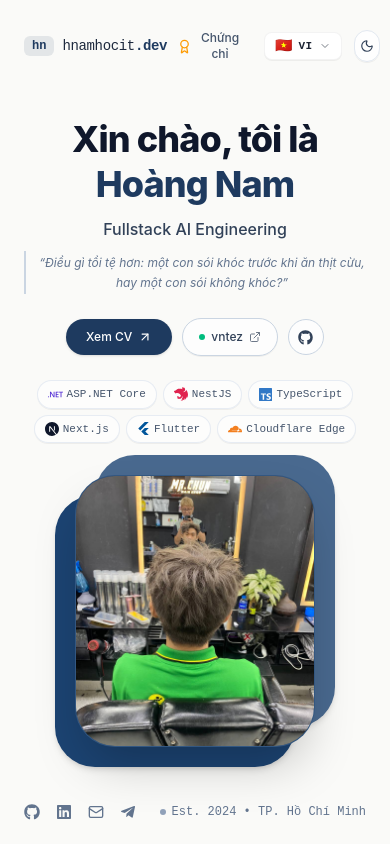
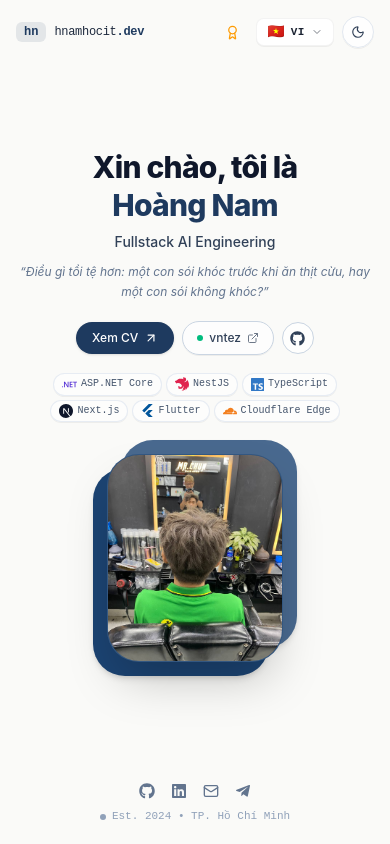
Before and after one commit to hnamhocit/portfolio, an Astro site: page / in a window 390 px wide. Built offline with nearby package versions, Linux system fonts and the light colour scheme; Astro itself is replaced by a stand-in of ours.

Commit message:
fix(mobile): optimize mobile responsive layout, prevent name wrapping, scale down card, fix quote border and footer stacking

```diff
--- a/src/components/Portfolio.tsx
+++ b/src/components/Portfolio.tsx
@@ -72,10 +72,10 @@ export default function Portfolio() {
   ];
 
   return (
-    <div className="h-screen w-full flex flex-col justify-between px-6 sm:px-12 lg:px-16 xl:px-24 py-6 sm:py-8 box-border overflow-hidden bg-[var(--bg)] transition-colors select-none">
+    <div className="min-h-screen sm:h-screen min-h-[100dvh] sm:h-[100dvh] w-full flex flex-col justify-between px-4 sm:px-12 lg:px-16 xl:px-24 py-4 sm:py-8 box-border overflow-y-auto sm:overflow-hidden bg-[var(--bg)] transition-colors select-none">
 
       {/* ============================================================ */}
-      {/* HEADER: Gọn gàng, tối giản (Kyky.dev style) */}
+      {/* HEADER: Gọn gàng, tối giản (Responsive Kyky.dev style) */}
       {/* ============================================================ */}
       <header className="w-full max-w-4xl lg:max-w-5xl mx-auto flex items-center justify-between z-10 shrink-0">
 
@@ -84,21 +84,22 @@ export default function Portfolio() {
           <span className="font-mono text-xs font-semibold px-2 py-0.5 rounded-md bg-[#1E3A5F]/10 text-[#1E3A5F] dark:bg-sky-500/15 dark:text-sky-300">
             hn
           </span>
-          <span className="font-mono text-sm tracking-tight text-slate-800 dark:text-slate-200 font-medium">
+          <span className="font-mono text-xs sm:text-sm tracking-tight text-slate-800 dark:text-slate-200 font-medium">
             hnamhocit<span className="text-[#1E3A5F] dark:text-sky-400 font-bold">.dev</span>
           </span>
         </a>
 
         {/* Right Navigation & Tools */}
-        <div className="flex items-center gap-3">
+        <div className="flex items-center gap-2 sm:gap-3">
 
-          {/* Credentials Modal Trigger */}
+          {/* Credentials Modal Trigger (Icon on mobile, icon+text on sm+) */}
           <button
             onClick={() => setShowCredentials(true)}
-            className="text-xs sm:text-sm font-medium text-slate-600 dark:text-slate-300 hover:text-slate-900 dark:hover:text-white px-2.5 py-1.5 rounded-lg transition-colors cursor-pointer inline-flex items-center gap-1.5"
+            className="text-xs sm:text-sm font-medium text-slate-600 dark:text-slate-300 hover:text-slate-900 dark:hover:text-white px-2 sm:px-2.5 py-1.5 rounded-lg transition-colors cursor-pointer inline-flex items-center gap-1.5"
+            title={t.nav.credentials}
           >
             <Award size={15} className="text-amber-500 shrink-0" />
-            <span>{t.nav.credentials}</span>
+            <span className="hidden sm:inline">{t.nav.credentials}</span>
           </button>
 
           {/* Language Selector */}
@@ -120,37 +121,38 @@ export default function Portfolio() {
       {/* ============================================================ */}
       {/* CENTER HERO: Co gọn vào giữa, sát nhau, nhiều khoảng thở */}
       {/* ============================================================ */}
-      <main className="w-full my-auto py-2 sm:py-4 flex items-center justify-center">
+      <main className="w-full my-auto py-3 sm:py-6 flex items-center justify-center">
         <div className="w-full max-w-4xl lg:max-w-5xl mx-auto">
-          <div className="grid grid-cols-1 md:grid-cols-12 gap-8 lg:gap-12 items-center">
+          <div className="grid grid-cols-1 md:grid-cols-12 gap-6 sm:gap-8 lg:gap-12 items-center">
 
             {/* Left Column: Greeting, Role, Direct CTAs & Tech Chips */}
-            <div className="md:col-span-7 space-y-5 text-center md:text-left">
+            <div className="md:col-span-7 space-y-4 sm:space-y-5 text-center md:text-left">
 
-              {/* Main Greeting */}
-              <div className="space-y-2.5">
-                <h1 className="font-display font-extrabold text-4xl sm:text-5xl lg:text-[3.25rem] text-slate-900 dark:text-slate-100 tracking-tight leading-tight">
-                  {t.hero.greeting} <span className="text-[#1E3A5F] dark:text-sky-300">{t.hero.name}</span>
+              {/* Main Greeting (No awkward word-breaking of name) */}
+              <div className="space-y-2">
+                <h1 className="font-display font-extrabold text-3xl sm:text-4xl lg:text-[3.25rem] text-slate-900 dark:text-slate-100 tracking-tight leading-tight">
+                  <span>{t.hero.greeting}</span>{' '}
+                  <span className="inline-block text-[#1E3A5F] dark:text-sky-300">{t.hero.name}</span>
                 </h1>
 
-                <p className="text-base sm:text-lg font-medium text-slate-700 dark:text-slate-300">
+                <p className="text-sm sm:text-base md:text-lg font-medium text-slate-700 dark:text-slate-300">
                   {t.hero.role}
                 </p>
 
-                <p className="text-xs sm:text-sm text-slate-500 dark:text-slate-400 italic max-w-md leading-relaxed border-l-2 border-slate-300 dark:border-slate-700 pl-3 py-0.5">
+                <p className="text-xs sm:text-sm text-slate-500 dark:text-slate-400 italic max-w-md mx-auto md:mx-0 leading-relaxed md:border-l-2 md:border-slate-300 md:dark:border-slate-700 md:pl-3 py-0.5">
                   &ldquo;{t.hero.tagline}&rdquo;
                 </p>
               </div>
 
               {/* Direct Action Buttons: Resume, vntez, GitHub */}
-              <div className="flex flex-wrap items-center justify-center md:justify-start gap-2.5 pt-1">
+              <div className="flex flex-wrap items-center justify-center md:justify-start gap-2 sm:gap-2.5 pt-0.5">
 
                 {/* 1. Primary: My Resume PDF */}
                 <a
                   href="/resume.pdf"
                   target="_blank"
                   rel="noopener noreferrer"
-                  className="px-5 py-2.5 rounded-full bg-[#1E3A5F] hover:bg-[#152843] dark:bg-[#25466F] dark:hover:bg-[#1B3558] text-white text-xs sm:text-sm font-medium inline-flex items-center gap-1.5 shadow-sm transition-all hover:scale-[1.02] cursor-pointer"
+                  className="px-4 sm:px-5 py-2 sm:py-2.5 rounded-full bg-[#1E3A5F] hover:bg-[#152843] dark:bg-[#25466F] dark:hover:bg-[#1B3558] text-white text-xs sm:text-sm font-medium inline-flex items-center gap-1.5 shadow-sm transition-all hover:scale-[1.02] cursor-pointer"
                 >
                   <span>{t.hero.ctaResume}</span>
                   <ArrowUpRight size={14} />
@@ -161,7 +163,7 @@ export default function Portfolio() {
                   href="https://vntez.vercel.app"
                   target="_blank"
                   rel="noopener noreferrer"
-                  className="px-4 py-2.5 rounded-full border border-slate-300 dark:border-slate-700 hover:border-slate-400 dark:hover:border-slate-500 bg-white/70 dark:bg-slate-800/70 hover:bg-white dark:hover:bg-slate-800 text-slate-700 dark:text-slate-200 text-xs sm:text-sm font-medium inline-flex items-center gap-1.5 shadow-2xs transition-all hover:scale-[1.02] cursor-pointer"
+                  className="px-3.5 sm:px-4 py-2 sm:py-2.5 rounded-full border border-slate-300 dark:border-slate-700 hover:border-slate-400 dark:hover:border-slate-500 bg-white/70 dark:bg-slate-800/70 hover:bg-white dark:hover:bg-slate-800 text-slate-700 dark:text-slate-200 text-xs sm:text-sm font-medium inline-flex items-center gap-1.5 shadow-2xs transition-all hover:scale-[1.02] cursor-pointer"
                 >
                   <span className="w-1.5 h-1.5 rounded-full bg-emerald-500"></span>
                   <span>{t.hero.ctaVntez}</span>
@@ -173,7 +175,7 @@ export default function Portfolio() {
                   href="https://github.com/hnamhocit"
                   target="_blank"
                   rel="noopener noreferrer"
-                  className="w-9 h-9 rounded-full border border-slate-300 dark:border-slate-700 hover:border-slate-400 dark:hover:border-slate-500 bg-white/70 dark:bg-slate-800/70 hover:bg-white dark:hover:bg-slate-800 text-slate-700 dark:text-slate-200 flex items-center justify-center transition-all hover:scale-[1.05] cursor-pointer"
+                  className="w-8 h-8 sm:w-9 sm:h-9 rounded-full border border-slate-300 dark:border-slate-700 hover:border-slate-400 dark:hover:border-slate-500 bg-white/70 dark:bg-slate-800/70 hover:bg-white dark:hover:bg-slate-800 text-slate-700 dark:text-slate-200 flex items-center justify-center transition-all hover:scale-[1.05] cursor-pointer"
                   title="GitHub Profile"
                 >
                   <FaGithub size={15} />
@@ -181,13 +183,13 @@ export default function Portfolio() {
 
               </div>
 
-              {/* Glanceable Tech Chips (ASP.NET Core, NestJS, TypeScript, Next.js, Flutter, Cloudflare Edge) */}
-              <div className="pt-1">
-                <div className="flex flex-wrap items-center justify-center md:justify-start gap-1.5">
+              {/* Glanceable Tech Chips */}
+              <div className="pt-0.5">
+                <div className="flex flex-wrap items-center justify-center md:justify-start gap-1 sm:gap-1.5">
                   {coreSkills.map((s) => (
                     <span
                       key={s.name}
-                      className="inline-flex items-center gap-1 px-2.5 py-1 rounded-full border border-slate-200/80 dark:border-slate-800 bg-white/60 dark:bg-slate-900/50 text-[11px] font-mono font-medium text-slate-600 dark:text-slate-300 shadow-2xs"
+                      className="inline-flex items-center gap-1 px-2 sm:px-2.5 py-0.5 sm:py-1 rounded-full border border-slate-200/80 dark:border-slate-800 bg-white/60 dark:bg-slate-900/50 text-[10px] sm:text-[11px] font-mono font-medium text-slate-600 dark:text-slate-300 shadow-2xs"
                     >
                       {s.icon}
                       <span>{s.name}</span>
@@ -198,24 +200,24 @@ export default function Portfolio() {
 
             </div>
 
-            {/* Right Column: Layered Card Character Portrait (Exact Kyky.dev Offset Geometry) */}
-            <div className="md:col-span-5 flex justify-center md:justify-center">
-              <div className="relative w-60 h-68 sm:w-68 sm:h-76 md:w-76 md:h-84 select-none group transition-transform duration-500 hover:scale-[1.02]">
+            {/* Right Column: Layered Card Character Portrait (Balanced mobile & desktop scale) */}
+            <div className="md:col-span-5 flex justify-center md:justify-center py-2 sm:py-0">
+              <div className="relative w-44 h-52 sm:w-56 sm:h-64 md:w-68 md:h-80 select-none group transition-transform duration-500 hover:scale-[1.02]">
 
                 {/* Layer 1: Bottom-Left Dark Navy Card (#1c4473) */}
                 <div
-                  className="absolute inset-0 rounded-[2.5rem] bg-[#1c4473] dark:bg-[#122b4a] -translate-x-5 translate-y-5 sm:-translate-x-7 sm:translate-y-7 transition-transform duration-500 ease-out group-hover:-translate-x-7 group-hover:translate-y-7 sm:group-hover:-translate-x-9 sm:group-hover:translate-y-9 shadow-md"
+                  className="absolute inset-0 rounded-[2rem] sm:rounded-[2.5rem] bg-[#1c4473] dark:bg-[#122b4a] -translate-x-3.5 translate-y-3.5 sm:-translate-x-6 sm:translate-y-6 transition-transform duration-500 ease-out group-hover:-translate-x-5 group-hover:translate-y-5 sm:group-hover:-translate-x-8 sm:group-hover:translate-y-8 shadow-md"
                   aria-hidden="true"
                 />
 
                 {/* Layer 2: Top-Right Slate Blue Card (#49698f) */}
                 <div
-                  className="absolute inset-0 rounded-[2.5rem] bg-[#49698f] dark:bg-[#2d4664] translate-x-5 -translate-y-5 sm:translate-x-7 sm:-translate-y-7 transition-transform duration-500 ease-out group-hover:translate-x-7 group-hover:-translate-y-7 sm:group-hover:translate-x-9 sm:group-hover:-translate-y-9 shadow-md"
+                  className="absolute inset-0 rounded-[2rem] sm:rounded-[2.5rem] bg-[#49698f] dark:bg-[#2d4664] translate-x-3.5 -translate-y-3.5 sm:translate-x-6 sm:-translate-y-6 transition-transform duration-500 ease-out group-hover:translate-x-5 group-hover:-translate-y-5 sm:group-hover:translate-x-8 sm:group-hover:-translate-y-8 shadow-md"
                   aria-hidden="true"
                 />
 
                 {/* Layer 3: Front Character Portrait Card (Centered, rounded-[2.5rem], shadow-2xl) */}
-                <div className="relative h-full w-full rounded-[2.5rem] bg-[#1c4473] border border-white/10 overflow-hidden shadow-2xl flex items-center justify-center">
+                <div className="relative h-full w-full rounded-[2rem] sm:rounded-[2.5rem] bg-[#1c4473] border border-white/10 overflow-hidden shadow-2xl flex items-center justify-center">
                   <img
                     src="/avatar.png"
                     alt="Hoàng Nam"
@@ -233,9 +235,9 @@ export default function Portfolio() {
       </main>
 
       {/* ============================================================ */}
-      {/* BOTTOM BAR: Social Links on Left, Est. Year on Right */}
+      {/* BOTTOM BAR: Responsive on mobile (stacked) and desktop (single row) */}
       {/* ============================================================ */}
-      <footer className="w-full max-w-4xl lg:max-w-5xl mx-auto flex items-center justify-between text-xs text-slate-500 dark:text-slate-400 z-10 shrink-0 pt-2">
+      <footer className="w-full max-w-4xl lg:max-w-5xl mx-auto flex flex-col sm:flex-row items-center justify-between gap-2.5 sm:gap-4 text-xs text-slate-500 dark:text-slate-400 z-10 shrink-0 pt-3 pb-1">
 
         {/* Left: Social Icons */}
         <div className="flex items-center gap-4 text-slate-500 dark:text-slate-400">
@@ -279,7 +281,7 @@ export default function Portfolio() {
         </div>
 
         {/* Right: Est. Year & Location */}
-        <div className="flex items-center gap-1.5 font-mono text-xs text-slate-500 dark:text-slate-400">
+        <div className="flex items-center gap-1.5 font-mono text-[11px] sm:text-xs text-slate-400 dark:text-slate-500">
           <span className="w-1.5 h-1.5 rounded-full bg-slate-400 dark:bg-slate-600"></span>
           <span>{t.hero.statusText}</span>
         </div>
```
